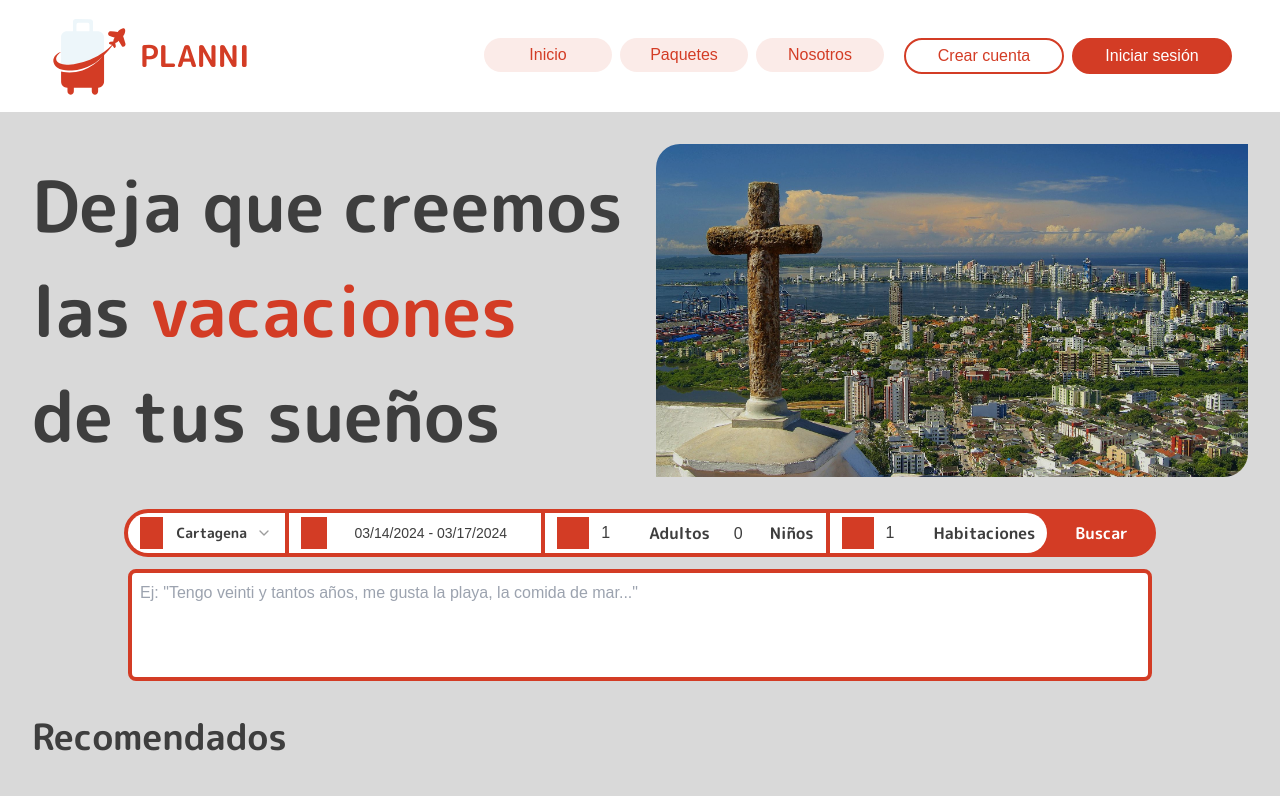
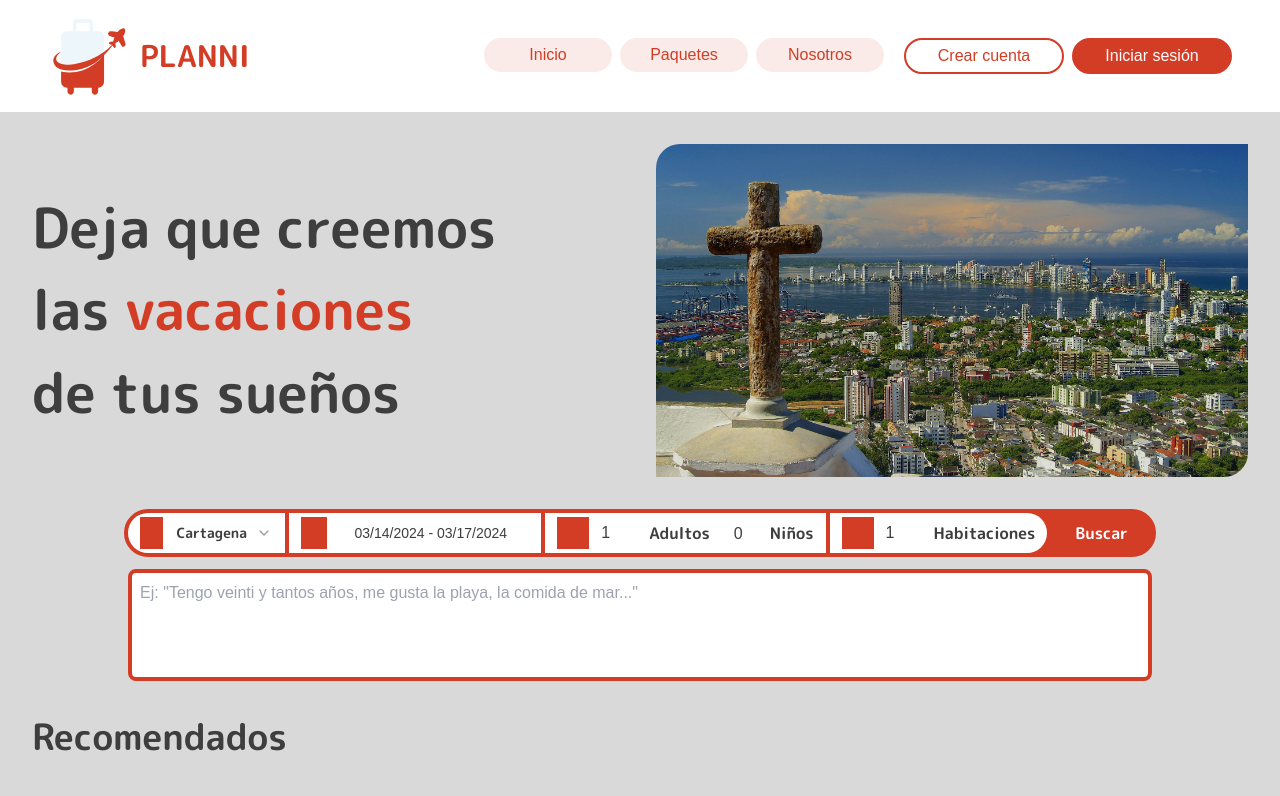
Before and after one commit to diegoquinfa/planni-front-nextjs, a Next.js app: page / in a window 1280 px wide. Shown: the top 796 px of the page. Built offline with nearby package versions, Linux system fonts and the light colour scheme; grey boxes are pictures that could not be loaded; a web font is replaced by a local one.

Commit message:
Actualización de nav, login y register

```diff
--- a/src/app/packages/page.jsx
+++ b/src/app/packages/page.jsx
@@ -6,9 +6,9 @@ import { PackageCard } from '@/components/packages/PackageCard'
 export default function Packages() {
   return (
     <Container>
-      <Banner src="/img/destino-cartagena.jpg" className="font-bold text-7xl">Cartagena</Banner>
+      <Banner src="/img/destino-cartagena.jpg">Cartagena</Banner>
       <FormTrip />
-      <h2 className="flex h-full w-full self-start text-5xl font-bold">
+      <h2 className="flex h-full w-full self-start text-4xl font-bold">
         Paquetes
       </h2>
       {/* <div className="md  mx-auto grid grid-cols-1 gap-4 sm:grid-cols-2 md:grid-cols-3 xl:grid-cols-4"> */}
--- a/src/app/page.jsx
+++ b/src/app/page.jsx
@@ -13,7 +13,7 @@ export default function Home() {
       </header>
       <main className="flex min-h-dvh flex-col items-center justify-start bg-[#D9D9D9]">
         <Container>
-          <Banner src="/img/cartagena.jpeg" className="font-bold text-5xl">
+          <Banner src="/img/cartagena.jpeg">
             Deja que creemos las <span className="text-brand">vacaciones</span>{' '}
             de tus sueños
           </Banner>
--- a/src/app/register/page.jsx
+++ b/src/app/register/page.jsx
@@ -1,7 +1,7 @@
 const page = () => {
   return (
     <div className="mx-auto max-w-7xl ">
-      <div className="flex h-screen flex-col-reverse items-center justify-center gap-5 md:flex-row md:gap-12">
+      <div className="flex h-screen flex-col-reverse items-center justify-center gap-5  md:flex-row md:gap-12">
         <div className="flex justify-center w-full md:w-auto h-full bg-white rounded-t-3xl md:rounded-none">
           <form className="flex flex-col items-center justify-center gap-7 p-4 w-[90%] md:w-[90%]">
             <h2 className="w-fit justify-center text-3xl font-extrabold text-brand">
--- a/src/components/general/Banner.jsx
+++ b/src/components/general/Banner.jsx
@@ -3,7 +3,7 @@ const Banner = ({ children, src }) => {
   console.log(src)
   return (
     <section className="banner flex w-full max-w-[1280px] flex-col items-center gap-8 md:flex-row">
-      <h1 className="h-full w-full text-balance text-[40px] font-bold sm:text-[70px]">
+      <h1 className="h-full w-full text-balance text-[40px] font-bold sm:text-[55px]">
         {children}
       </h1>
       <figure className="relative aspect-video w-full">
```
